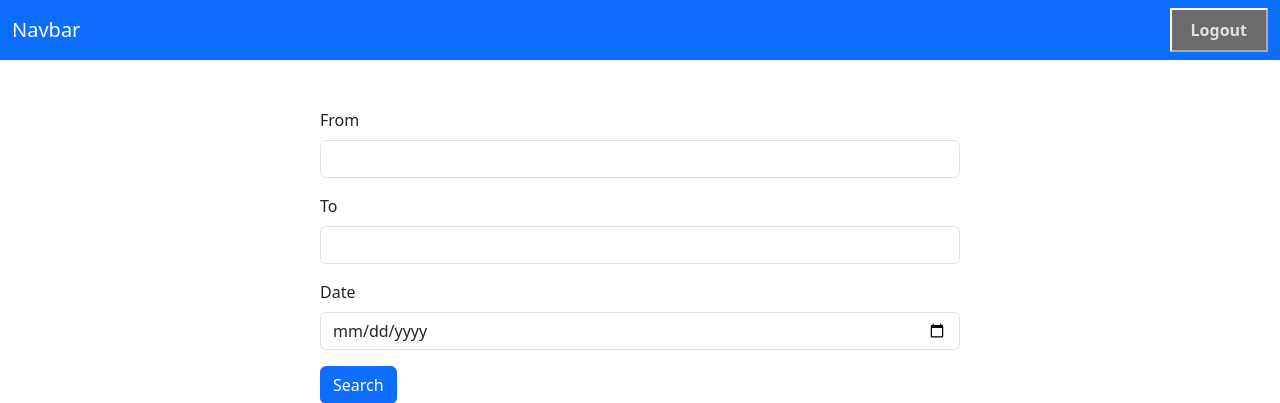
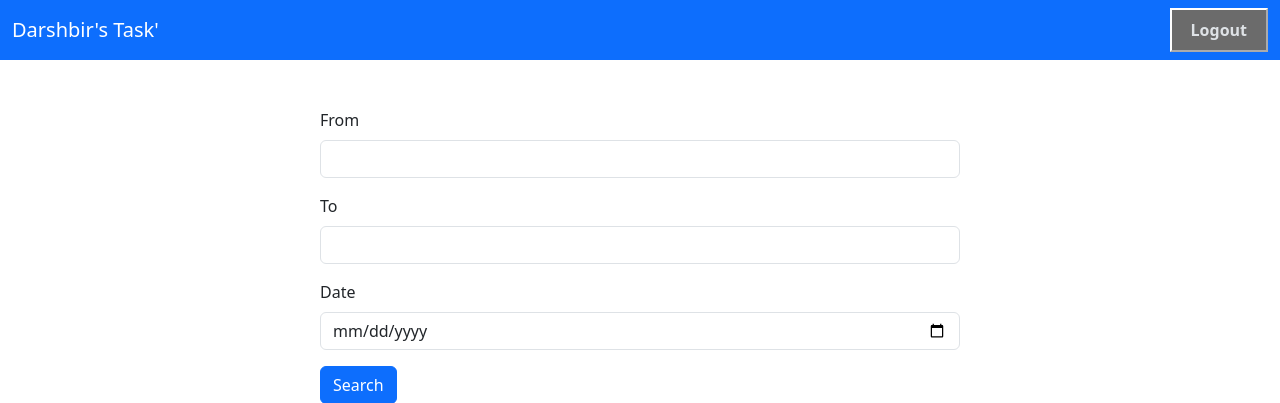
Before and after one commit to Darshbir/DVM, a Django app: page / in a window 1280 px wide. Shown: the top 403 px of the page. Run offline with Django 4.2, Linux system fonts and the light colour scheme; a user stored in the database is signed in; data comes from the database, SQL or seed files in the repository.

Commit message:
Railway-System

```diff
--- a/task/templates/base.html
+++ b/task/templates/base.html
@@ -9,7 +9,7 @@
 <body>
     <nav class="navbar bg-primary" data-bs-theme="dark">
         <div class="container-fluid">
-      <a class="navbar-brand" href="#">Navbar</a>
+      <a class="navbar-brand" href="#">Darshbir's Task'</a>
         </ul>
         <button>
         {% if request.user.is_authenticated %}
--- a/task/templates/home.html
+++ b/task/templates/home.html
@@ -48,7 +48,7 @@
                             </td>
                             <td>{{ train.seats }}</td>
                             <td>{{ train.price }}</td>
-                            <td><button onclick="bookTrain('{{ train.name }}')" class="btn btn-success">Book</button></td>
+                            <td><button class="btn btn-success">Book</button></td>
                         </tr>
                     {% endfor %}
                 </tbody>
```
